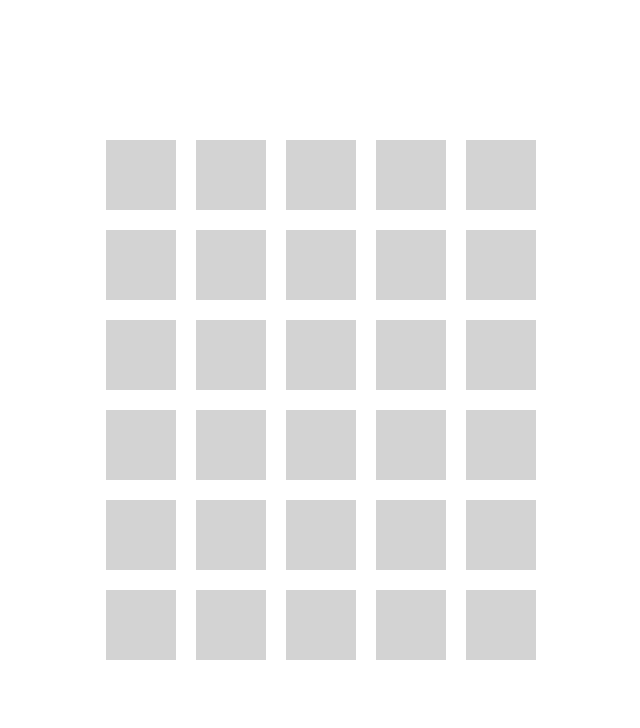
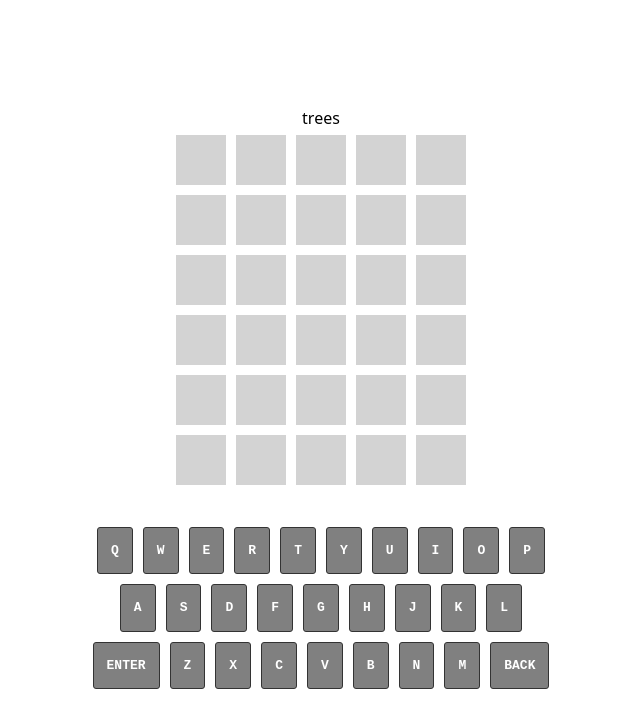
Before and after one commit to markhamilton90/react-wordle, a React app: page / in a window 1280 px wide. Shown: the top 728 px of the page, without its empty margins (319-959 px from the left). Built offline with nearby package versions, Linux system fonts and the light colour scheme; no server answers; the HTML template or start-up script is replaced by a standard one.

Commit message:
add mini keyboard

```diff
--- a/src/App.css
+++ b/src/App.css
@@ -8,13 +8,14 @@
 
 .tile-row {
   display: flex;
+  justify-content: center;
 }
 
 .tile {
-  width: 70px;
-  height: 70px;
+  width: 50px;
+  height: 50px;
   background-color: lightgray;
-  margin: 10px;
+  margin: 5px;
   font-size: 28px;
   font-weight: bold;
   text-transform: uppercase;
@@ -41,6 +42,7 @@
 
 .highlight {
   color: tomato;
+  text-transform: uppercase;
 }
 
 @keyframes pulse {
@@ -74,3 +76,28 @@
   box-shadow: 0px 0px 15px rgba(0, 0, 0, 0.4);
   background-color: white;
 }
+
+.mini-keyboard {
+  padding-top: 2em;
+}
+
+.mini-row {
+  display: flex;
+  justify-content: center;
+}
+
+.mini-key {
+  display: flex;
+  justify-content: center;
+  align-items: center;
+  padding: 1em;
+  font-family: monospace;
+  font-weight: bold;
+  text-transform: uppercase;
+  color: white;
+  background: gray;
+  border: 1px solid #333;
+  border-radius: 3px;
+  margin: 5px;
+  cursor: pointer;
+}
--- a/src/App.tsx
+++ b/src/App.tsx
@@ -2,6 +2,7 @@ import { useState, useEffect, useRef } from "react";
 import "./App.css";
 import Row from "./Row";
 import Modal from "./Modal";
+import Keyboard from "./Keyboard";
 import { makeGrid } from "./helpers";
 
 function App() {
@@ -40,72 +41,6 @@ function App() {
     getRandomWord();
   }, []);
 
-  useEffect(() => {
-    function handleKeyDown(event: KeyboardEvent) {
-      // If win has a value that means the game is over
-      if (winRef.current != null) {
-        return;
-      }
-
-      switch (event.key) {
-        case "Backspace":
-          handleDelete(counterRef.current, tileRef.current - 1);
-          break;
-        case "Enter":
-          handleEnter(counterRef.current);
-          break;
-        default:
-          handleOtherKeys(event.key, counterRef.current, tileRef.current);
-      }
-    }
-
-    window.addEventListener("keydown", handleKeyDown);
-
-    return () => {
-      window.removeEventListener("keydown", handleKeyDown);
-    };
-  }, [word]);
-
-  function handleDelete(row: number, tile: number) {
-    const updatedGrid = [...grid];
-    updatedGrid[row][tile] = null;
-    setGrid([...updatedGrid]);
-    setCurrentTile((prev) => (prev > 0 ? prev - 1 : 0));
-    setAnimate(false);
-  }
-
-  function handleEnter(row: number) {
-    if (grid[row].includes(null)) {
-      return;
-    }
-
-    setCounter((prev) => prev + 1);
-    setCurrentTile(0);
-
-    if (grid[row].join("") === word) {
-      setWin(true);
-      return;
-    }
-  }
-
-  function handleOtherKeys(key: string, row: number, tile: number) {
-    if (tile === grid[row].length) {
-      return;
-    }
-
-    key = key.toLowerCase();
-
-    if (/^[a-z]$/.test(key) == false) {
-      return;
-    }
-
-    const updatedGrid = [...grid];
-    updatedGrid[row][tile] = key;
-    setGrid([...updatedGrid]);
-    setCurrentTile((prev) => prev + 1);
-    setAnimate(true);
-  }
-
   async function getRandomWord() {
     try {
       const response = await fetch(
@@ -121,11 +56,76 @@ function App() {
     }
   }
 
+  useEffect(() => {
+    function handleKeyDown(event: KeyboardEvent) {
+      // If win has a value that means the game is over
+      if (winRef.current != null) {
+        return;
+      }
+
+      switch (event.key) {
+        case "Backspace":
+          handleDelete();
+          break;
+        case "Enter":
+          handleEnter();
+          break;
+        default:
+          handleOtherKeys(event.key);
+      }
+    }
+
+    window.addEventListener("keydown", handleKeyDown);
+
+    return () => {
+      window.removeEventListener("keydown", handleKeyDown);
+    };
+  }, [word]);
+
+  function handleDelete() {
+    const updatedGrid = [...grid];
+    updatedGrid[counterRef.current][tileRef.current - 1] = null;
+    setGrid([...updatedGrid]);
+    setCurrentTile((prev) => (prev > 0 ? prev - 1 : 0));
+    setAnimate(false);
+  }
+
+  function handleEnter() {
+    if (grid[counterRef.current].includes(null)) {
+      return;
+    }
+
+    setCounter((prev) => prev + 1);
+    setCurrentTile(0);
+
+    if (grid[counterRef.current].join("") === word) {
+      setWin(true);
+      return;
+    }
+  }
+
+  function handleOtherKeys(key: string) {
+    if (tileRef.current === grid[counterRef.current].length) {
+      return;
+    }
+
+    key = key.toLowerCase();
+
+    if (/^[a-z]$/.test(key) == false) {
+      return;
+    }
+
+    const updatedGrid = [...grid];
+    updatedGrid[counterRef.current][tileRef.current] = key;
+    setGrid([...updatedGrid]);
+    setCurrentTile((prev) => prev + 1);
+    setAnimate(true);
+  }
+
   function resetGame() {
     setGrid(gridArray);
     setCounter(0);
     setCurrentTile(0);
-    setWord("");
     setWin(null);
     setAnimate(false);
 
@@ -153,7 +153,8 @@ function App() {
 
   return (
     <>
-      <div className="grid">
+      {word}
+      <div className="tile-grid">
         {grid.map((arr, index) => {
           return (
             <Row
@@ -168,6 +169,11 @@ function App() {
           );
         })}
       </div>
+      <Keyboard
+        handleKeys={handleOtherKeys}
+        handleEnter={handleEnter}
+        handleDelete={handleDelete}
+      />
       {showModal}
     </>
   );
--- /dev/null
+++ b/src/Key.tsx
@@ -0,0 +1,14 @@
+interface KeyProps {
+  keyHandler: Function;
+  children: React.ReactNode;
+}
+
+function Key({ keyHandler, children }: KeyProps) {
+  return (
+    <div className="mini-key" onClick={() => keyHandler(children)}>
+      {children}
+    </div>
+  );
+}
+
+export default Key;
--- /dev/null
+++ b/src/Keyboard.tsx
@@ -0,0 +1,44 @@
+import Key from "./Key";
+
+interface KeyboardProps {
+  handleKeys: Function;
+  handleEnter: Function;
+  handleDelete: Function;
+}
+
+function Keyboard({ handleKeys, handleEnter, handleDelete }: KeyboardProps) {
+  const KEYBOARD = [
+    ["q", "w", "e", "r", "t", "y", "u", "i", "o", "p"],
+    ["a", "s", "d", "f", "g", "h", "j", "k", "l"],
+    ["enter", "z", "x", "c", "v", "b", "n", "m", "back"],
+  ];
+
+  function getKeyHandler(key: string): Function {
+    return key === "enter"
+      ? handleEnter
+      : key === "back"
+      ? handleDelete
+      : handleKeys;
+  }
+
+  return (
+    <div className="mini-keyboard">
+      {KEYBOARD.map((row, index) => {
+        return (
+          <div className="mini-row" key={index}>
+            {row.map((key) => {
+              const keyHandler = getKeyHandler(key);
+              return (
+                <Key key={key} keyHandler={() => keyHandler(key)}>
+                  {key}
+                </Key>
+              );
+            })}
+          </div>
+        );
+      })}
+    </div>
+  );
+}
+
+export default Keyboard;
--- a/src/Modal.tsx
+++ b/src/Modal.tsx
@@ -5,7 +5,7 @@ interface ModalProps {
 function Modal({ children }: ModalProps) {
   return (
     <div className="modal-overlay">
-      <div className="modal">{children}</div>
+      <div className="modal pulse">{children}</div>
     </div>
   );
 }
```
